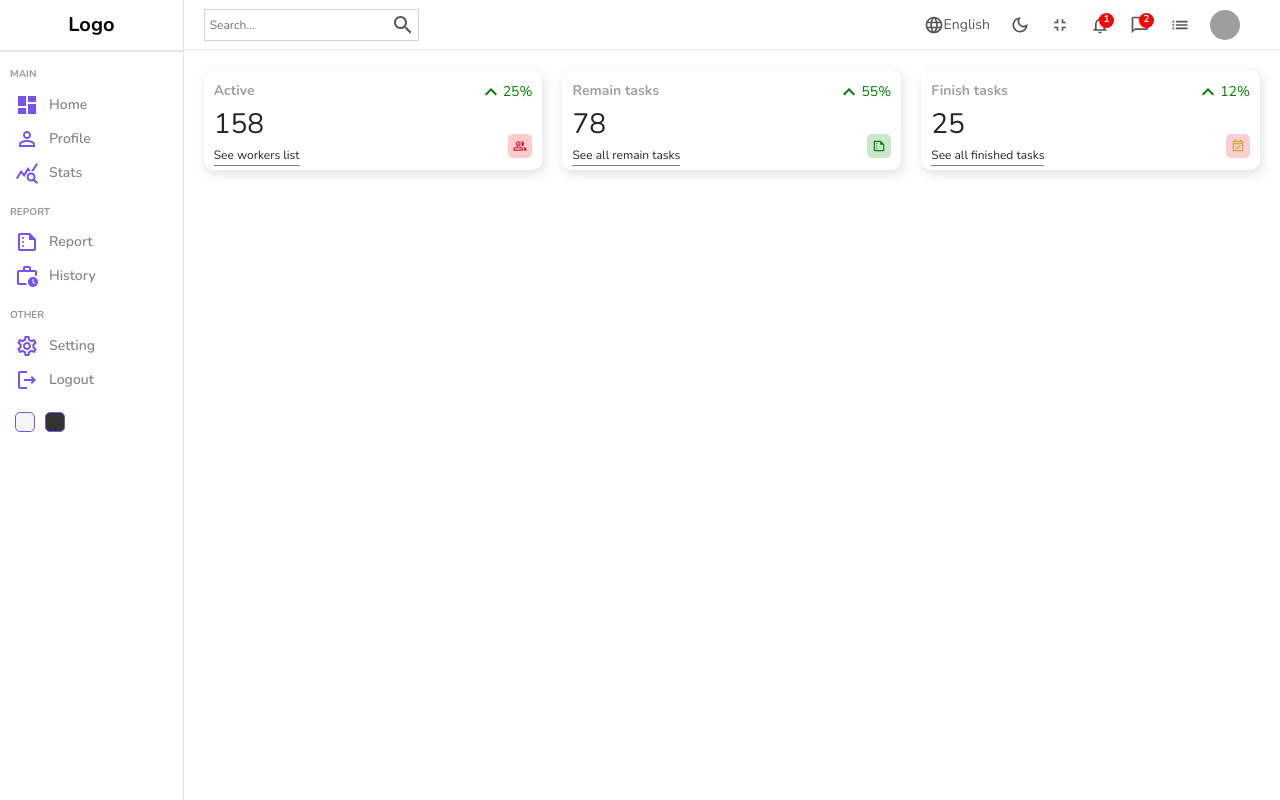
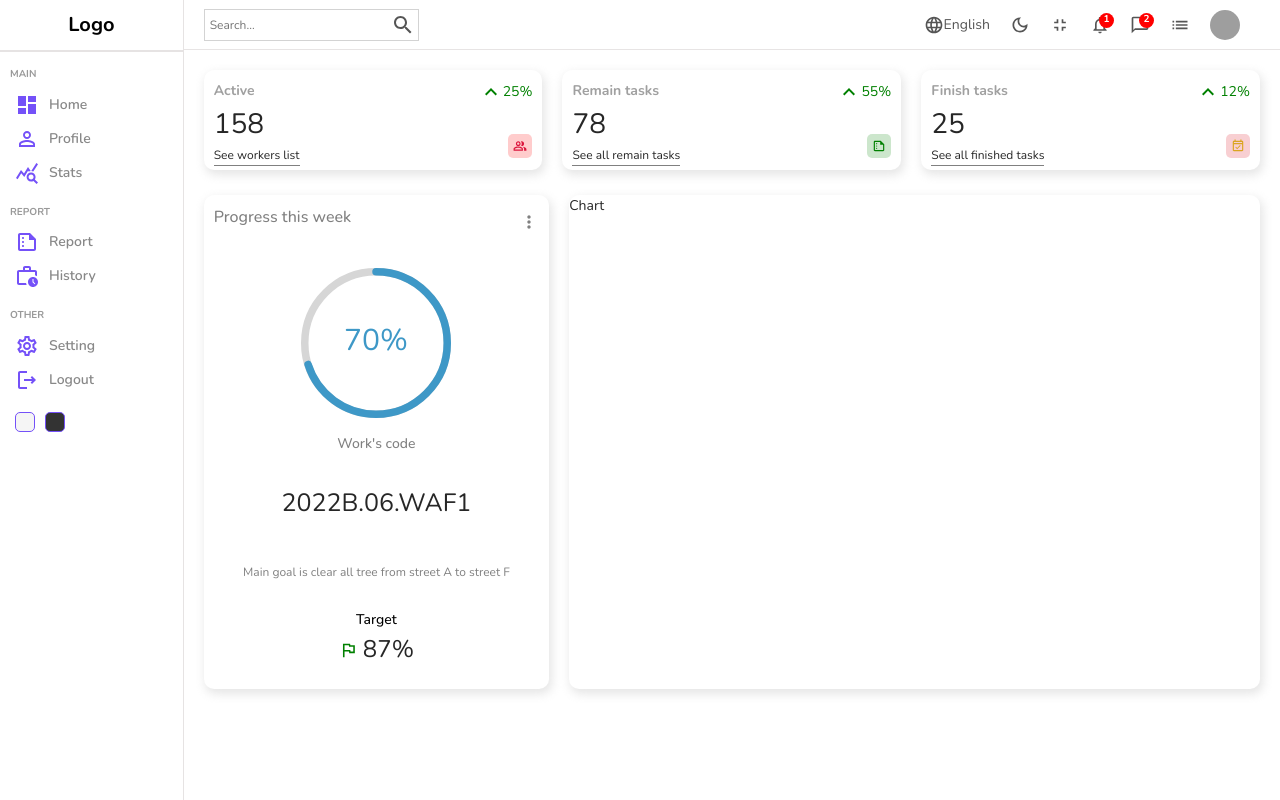
Before and after one commit to H-HauDV/2022_UiAndUx1, a React (Create React App) app: page /worker in a window 1280 px wide. Built offline with nearby package versions, Linux system fonts and the light colour scheme; grey boxes are pictures that could not be loaded.

Commit message:
Add progress bar to dash board

```diff
--- a/package.json
+++ b/package.json
@@ -12,6 +12,7 @@
     "@testing-library/user-event": "^13.5.0",
     "antd": "^4.20.7",
     "react": "^18.1.0",
+    "react-circular-progressbar": "^2.0.4",
     "react-dom": "^18.1.0",
     "react-router-dom": "^6.3.0",
     "react-scripts": "5.0.1",
--- a/src/App.js
+++ b/src/App.js
@@ -3,7 +3,7 @@ import Login from "./pages/login";
 import WorkerReport from "./pages/Worker/report";
 import WorkerHistory from "./pages/Worker/history";
 
-import "antd/dist/antd.css";
+import 'antd/dist/antd.min.css'
 import {
   BrowserRouter,
   Routes,
--- /dev/null
+++ b/src/components/chart/chart.scss
@@ -0,0 +1,6 @@
+.chart{
+    flex: 4;
+    -webkit-box-shadow: 2px 4px 10px 1px rgba(0,0,0,0.47);
+    box-shadow: 2px 4px 10px 1px rgba(201, 201, 201, 0.47);
+    border-radius:10px;
+}
--- /dev/null
+++ b/src/components/chart/index.jsx
@@ -0,0 +1,10 @@
+import React from 'react'
+import "./chart.scss"
+
+const Chart = () => {
+  return (
+    <div className="chart">Chart</div>
+  )
+}
+
+export default Chart
--- /dev/null
+++ b/src/components/featured/featured.scss
@@ -0,0 +1,66 @@
+.featured{
+    flex: 2;
+    -webkit-box-shadow: 2px 4px 10px 1px rgba(0,0,0,0.47);
+    box-shadow: 2px 4px 10px 1px rgba(201, 201, 201, 0.47);
+    border-radius:10px;
+
+    .upper{
+        display: flex;
+        align-items:center;
+        justify-content: space-between;
+        color: gray;
+        padding-left: 10px;
+        padding-right: 10px;
+        padding: 10px;
+
+        .title{
+            font-size: 16px;
+            font-weight: 500;
+            color: gray;
+
+        }
+    }
+    .bottom{
+        padding: 20px;
+        display: flex;
+        flex-direction: column;
+        align-items: center;
+        gap: 15px;
+
+        .featuredChart{
+            width: 150px;
+            height: 150px;
+        }
+        .title{
+            font-weight: 500;
+            color: gray;
+        }
+        .amount{
+            font-size:25px;
+        }
+        .desc{
+            font-weight: 300;
+            font-size: 12px;
+            color: gray;
+            text-align: center;
+        }
+        .goal{
+            display: flex;
+            flex-direction: column;
+            align-items: center;
+            .title{
+                color: black;
+            }
+            .detail{
+                display: flex;
+                justify-content: space-between;
+                align-items: center;
+                font-size: 24px;
+                .icon{
+                    padding-right: 5px;
+                    color: green;
+                }
+            }
+        }
+    }
+}
--- /dev/null
+++ b/src/components/featured/index.jsx
@@ -0,0 +1,39 @@
+import React from 'react'
+import "./featured.scss"
+import MoreVertIcon from '@mui/icons-material/MoreVert';
+import { CircularProgressbar } from 'react-circular-progressbar';
+import 'react-circular-progressbar/dist/styles.css';
+import FlagOutlinedIcon from '@mui/icons-material/FlagOutlined';
+const Featured = () => {
+  return (
+    <div className="featured">
+        <div className="upper">
+            <h1 className="title">
+                Progress this week
+            </h1>
+            <MoreVertIcon fontSize="small"/>
+        </div>
+        <div className="bottom">
+            <div className="featuredChart">
+                <CircularProgressbar value={70} text={"70%"} strokeWidth={5}/>
+            </div>
+            <p className="title">Work's code</p>
+            <p className="amount">2022B.06.WAF1</p>
+            <p className="desc">
+                Main goal is clear all tree from street A to street F
+            </p>
+            <div className="goal">
+                <div className="title">
+                    Target
+                </div>
+                <div className="detail">
+                    <FlagOutlinedIcon className="icon"/>
+                    <div className="number">87%</div>
+                </div>
+            </div>
+        </div>
+    </div>
+  )
+}
+
+export default Featured
--- a/src/pages/Worker/home/home.scss
+++ b/src/pages/Worker/home/home.scss
@@ -1,7 +1,11 @@
 .dashBoard{
-    .cards{
+    .cards, .charts{
         display: flex;
         padding: 20px;
         gap: 20px;
     }
+
+    .charts{
+        padding: 5px 20px;
+    }
 }
--- a/src/pages/Worker/home/index.jsx
+++ b/src/pages/Worker/home/index.jsx
@@ -1,6 +1,8 @@
 import React from 'react'
 import LRcard from '../../../components/LRcard'
 import Layout from '../../../components/layout'
+import Featured from '../../../components/featured'
+import Chart from '../../../components/chart'
 
 import "./home.scss"
 const Home = () => {
@@ -12,6 +14,11 @@ const Home = () => {
           <LRcard type="lastReport"/>
           <LRcard type="attendance"/>
         </div>
+
+        <div className="charts">
+          <Featured/>
+          <Chart/>
+        </div>
       </div>
     </Layout>
   )
```
Also changed, not shown: 1 other file (tests, documents, lock files or other folders).
